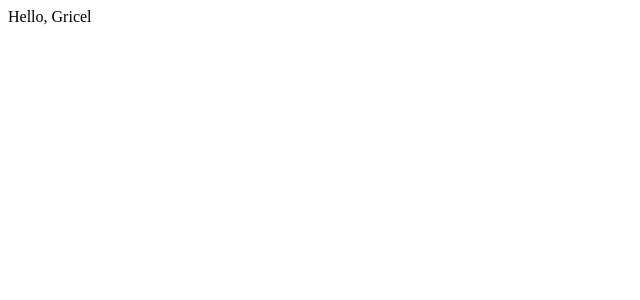
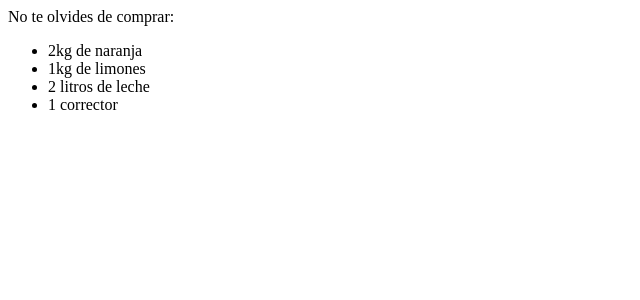
Before and after one commit to gricelsepulveda/code-ninjas-playground, a React app: page / in a window 1280 px wide. Shown: the top 300 px of the page, without its empty margins (0-640 px from the left). Built offline with nearby package versions, Linux system fonts and the light colour scheme.

Commit message:
Ejercicio update

```diff
--- a/src/views/Home.tsx
+++ b/src/views/Home.tsx
@@ -1,21 +1,31 @@
 import React from "react"
 
-const Home = (props: any) => {
+const Home = () => {
 
-  function greeter(person: string) {
-    return "Hello, " + person;
+  const listaSupermercado = [
+    "2kg de naranja",
+    "1kg de limones",
+    "2 litros de leche",
+    "1 corrector"
+  ]
+
+
+  const imprimirLista = () => {
+    return listaSupermercado.map((hola) =>
+      (
+        <li>{hola}</li>
+      )
+    )
   }
-
-  let user = "Gricel";
 
   return (
     <>
-      {
-        greeter(user)
-      }
+      No te olvides de comprar:
+      <ul>
+      {imprimirLista()}
+      </ul>
     </>
   )
 }
 
-
 export default Home
```
